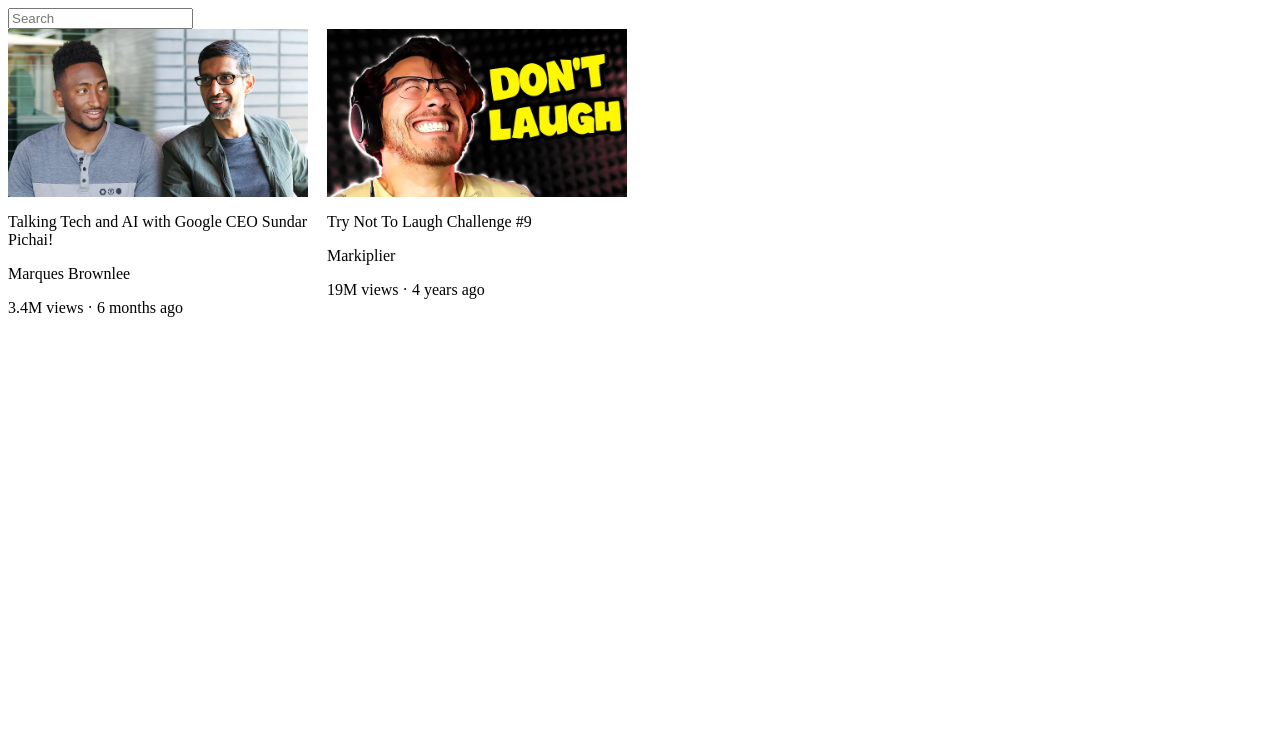
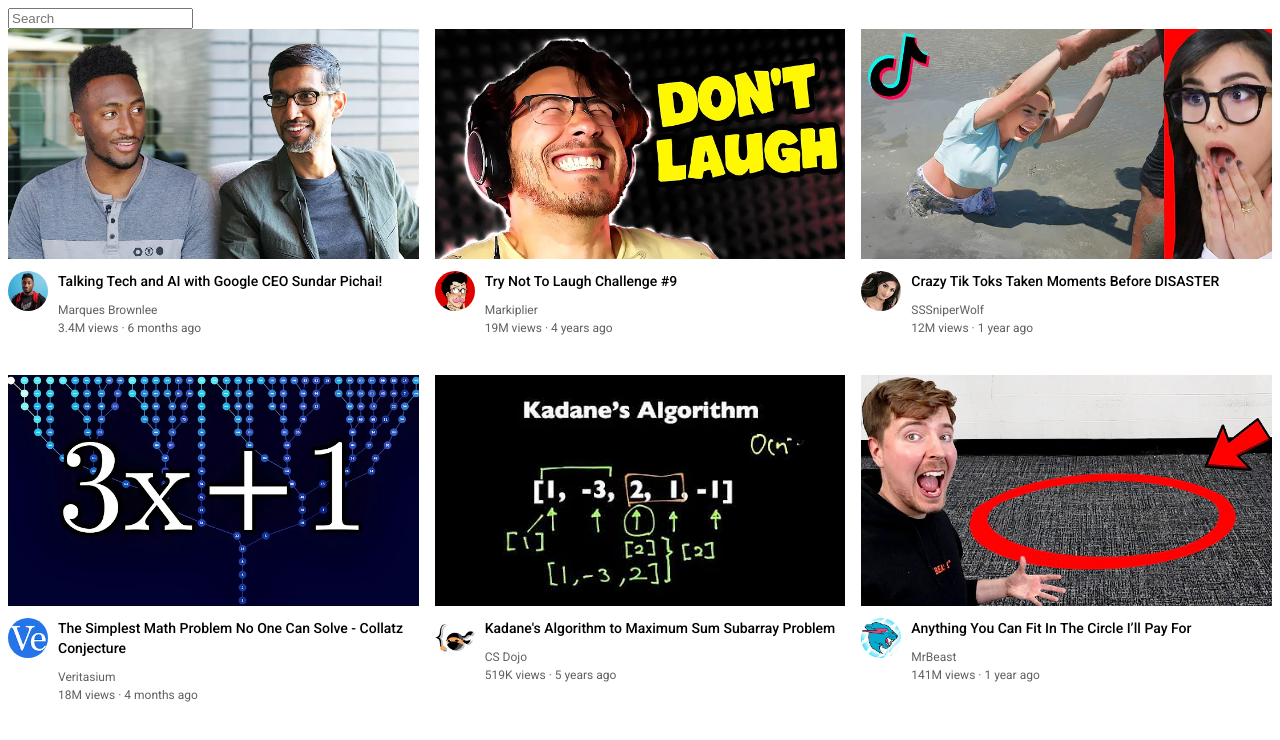
Before and after one commit to AbdulKareem-M/YouTube, a plain HTML site: page index.html in a window 1280 px wide. Drawn offline with Linux system fonts and the light colour scheme.

Commit message:
added more thumbnails-added channel-pictures

```diff
--- a/index.html
+++ b/index.html
@@ -2,10 +2,20 @@
 
 <head>
   <title>YouTube.com Clone</title>
+
+  <link rel="preconnect" href="https://fonts.googleapis.com">
+  <link rel="preconnect" href="https://fonts.gstatic.com" crossorigin>
+  <link href="https://fonts.googleapis.com/css2?family=Roboto:wght@400;500;700&display=swap" rel="stylesheet">
+
   <style>
+    p {
+      font-family: Roboto, Arial;
+      margin-top: 0;
+      margin-bottom: 0;
+    }
+
     .thumbnail {
-      width: 300px;
-      display: block;
+      width: 100%;
     }
 
     .search-bar {
@@ -13,14 +23,42 @@
     }
 
     .video-title {
-      width: 300px;
+      margin-top: 0;
+      font-size: 14px;
+      font-weight: 500;
+      line-height: 20px;
+      margin-bottom: 12px;
     }
 
-    .video-preview {
-      width: 300px;
-      display: inline-block;
-      vertical-align: top;
-      margin-right: 15px;
+    .video-info-grid {
+      display: grid;
+      grid-template-columns: 50px 1fr;
+    }
+
+    .profile-picture {
+      width: 40px;
+      border-radius: 50px;
+    }
+
+    .thumbnail-row {
+      margin-bottom: 12px;
+    }
+
+    .video-author,
+    .video-stats {
+      font-size: 12px;
+      color: rgb(96, 96, 96);
+    }
+
+    .video-author {
+      margin-bottom: 4px;
+    }
+
+    .video-grid {
+      display: grid;
+      grid-template-columns: 1fr 1fr 1fr;
+      column-gap: 16px;
+      row-gap: 40px;
     }
   </style>
 </head>
@@ -28,9 +66,16 @@
 <body>
   <input class="search-bar" type="text" placeholder="Search">
 
+  <div class="video-grid">
     <div class="video-preview">
+      <div class="thumbnail-row">
         <img class="thumbnail" src="thumbnails/thumbnail-1.webp">
-
+      </div>
+      <div class="video-info-grid">
+        <div class="channel-picture">
+          <img class="profile-picture" src="channel-pictures/channel-1.jpeg">
+        </div>
+        <div class="video-info">
           <p class="video-title">
             Talking Tech and AI with Google CEO Sundar Pichai!
           </p>
@@ -41,10 +86,18 @@
             3.4M views &#183; 6 months ago
           </p>
         </div>
+      </div>
+    </div>
 
     <div class="video-preview">
+      <div class="thumbnail-row">
         <img class="thumbnail" src="thumbnails/thumbnail-2.webp">
-
+      </div>
+      <div class="video-info-grid">
+        <div class="channel-picture">
+          <img class="profile-picture" src="channel-pictures/channel-2.jpeg">
+        </div>
+        <div class="video-info">
           <p class="video-title">
             Try Not To Laugh Challenge #9
           </p>
@@ -55,4 +108,97 @@
             19M views &#183; 4 years ago
           </p>
         </div>
+      </div>
+    </div>
+
+    <div class="video-preview">
+      <div class="thumbnail-row">
+        <img class="thumbnail" src="thumbnails/thumbnail-3.webp">
+      </div>
+      <div class="video-info-grid">
+        <div class="channel-picture">
+          <img class="profile-picture" src="channel-pictures/channel-3.jpeg">
+        </div>
+        <div class="video-info">
+          <p class="video-title">
+            Crazy Tik Toks Taken Moments Before DISASTER
+          </p>
+          <p class="video-author">
+            SSSniperWolf
+          </p>
+          <p class="video-stats">
+            12M views &#183; 1 year ago
+          </p>
+        </div>
+      </div>
+    </div>
+
+    <div class="video-preview">
+      <div class="thumbnail-row">
+        <img class="thumbnail" src="thumbnails/thumbnail-4.webp">
+      </div>
+      <div class="video-info-grid">
+        <div class="channel-picture">
+          <img class="profile-picture" src="channel-pictures/channel-4.jpeg">
+        </div>
+        <div class="video-info">
+          <p class="video-title">
+            The Simplest Math Problem No One Can Solve - Collatz Conjecture
+          </p>
+          <p class="video-author">
+            Veritasium
+          </p>
+          <p class="video-stats">
+            18M views &#183; 4 months ago
+          </p>
+        </div>
+      </div>
+    </div>
+
+    <div class="video-preview">
+      <div class="thumbnail-row">
+        <img class="thumbnail" src="thumbnails/thumbnail-5.webp">
+      </div>
+      <div class="video-info-grid">
+        <div class="channel-picture">
+          <img class="profile-picture" src="channel-pictures/channel-5.jpeg">
+        </div>
+        <div class="video-info">
+          <p class="video-title">
+            Kadane's Algorithm to Maximum Sum Subarray Problem
+          </p>
+          <p class="video-author">
+            CS Dojo
+          </p>
+          <p class="video-stats">
+            519K views &#183; 5 years ago
+          </p>
+        </div>
+      </div>
+    </div>
+
+    <div class="video-preview">
+      <div class="thumbnail-row">
+        <img class="thumbnail" src="thumbnails/thumbnail-6.webp">
+      </div>
+      <div class="video-info-grid">
+        <div class="channel-picture">
+          <img class="profile-picture" src="channel-pictures/channel-6.jpeg">
+        </div>
+        <div class="video-info">
+          <p class="video-title">
+            Anything You Can Fit In The Circle I’ll Pay For
+          </p>
+          <p class="video-author">
+            MrBeast
+          </p>
+          <p class="video-stats">
+            141M views &#183; 1 year ago
+          </p>
+        </div>
+      </div>
+    </div>
+  </div>
 </body>
+
+</html>
```
Also changed, not shown: channel-pictures/channel-1.jpeg (added), channel-pictures/channel-2.jpeg (added), channel-pictures/channel-3.jpeg (added), channel-pictures/channel-4.jpeg (added), channel-pictures/channel-5.jpeg (added), channel-pictures/channel-6.jpeg (added), channel-pictures/my-channel.jpg (added), thumbnails/thumbnail-3.webp (added), thumbnails/thumbnail-4.webp (added), thumbnails/thumbnail-5.webp (added), thumbnails/thumbnail-6.webp (added). Lines whose indentation alone changed are shown as unchanged.
